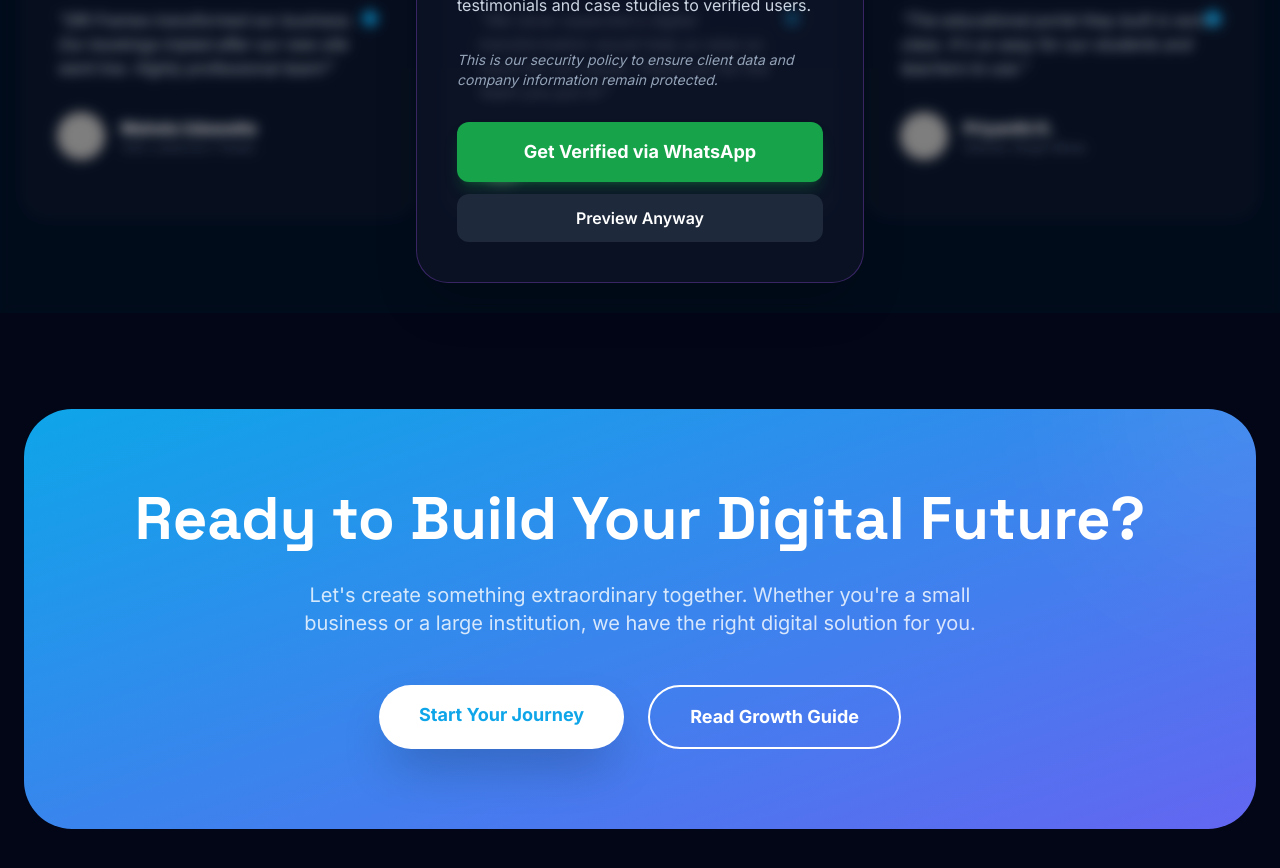
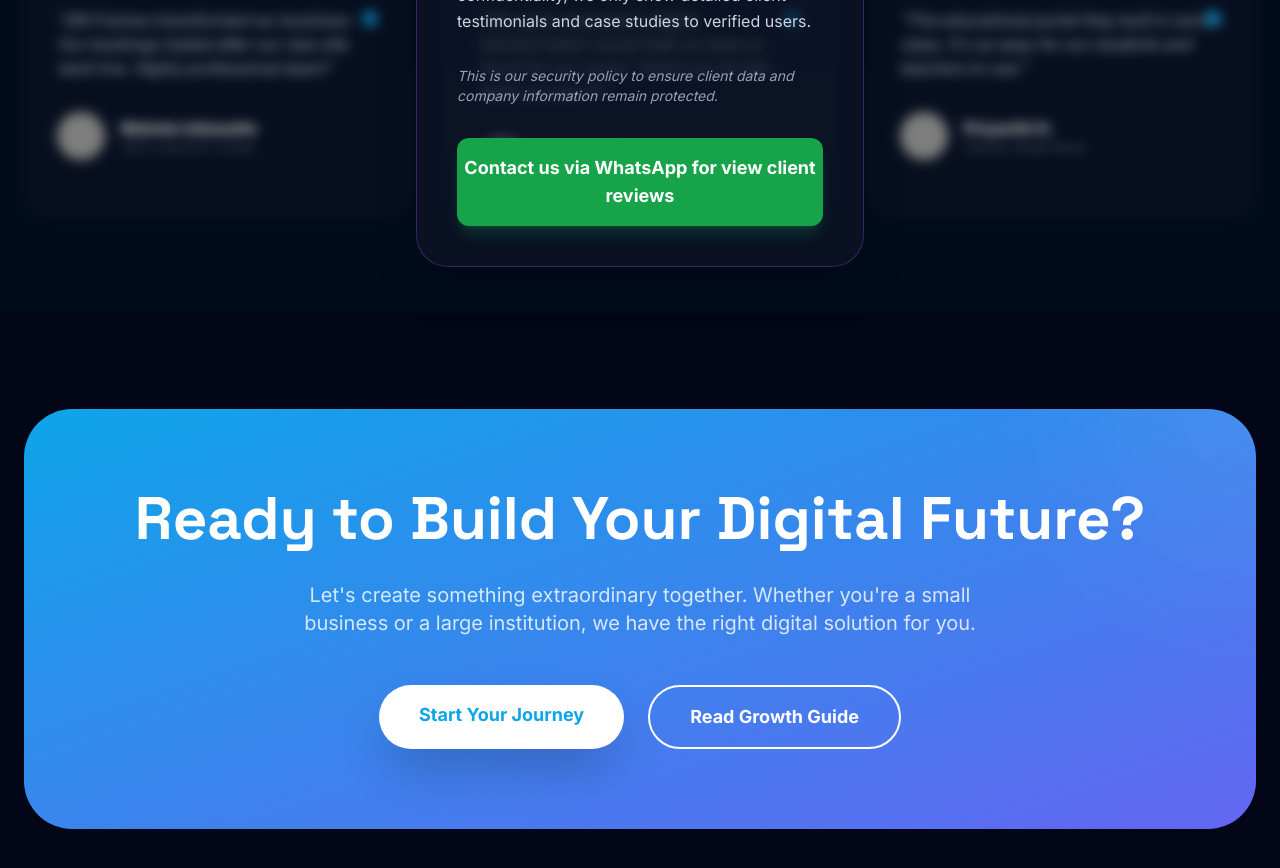
Before and after one commit to theekshanarajapakshe/sri-frames-website, a React (Vite) app: page /#/ in a window 1280 px wide. Shown: the part 3640-4508 px from the top of the page. Built offline with nearby package versions, Linux system fonts and the light colour scheme; grey boxes are pictures that could not be loaded.

Commit message:
Update testimonials overlay button text and remove preview button

```diff
--- a/pages/Home.tsx
+++ b/pages/Home.tsx
@@ -269,14 +269,8 @@ const Home: React.FC = () => {
                     rel="noopener noreferrer"
                     className="w-full bg-green-600 hover:bg-green-700 text-white py-4 rounded-xl font-bold text-lg transition-all shadow-lg shadow-green-600/25 text-center"
                   >
-                    Get Verified via WhatsApp
+                    Contact us via WhatsApp for view client reviews
                   </a>
-                  <button
-                    onClick={() => setShowTestimonialsOverlay(false)}
-                    className="w-full bg-slate-800 hover:bg-slate-700 text-white py-3 rounded-xl font-semibold transition-all"
-                  >
-                    Preview Anyway
-                  </button>
                 </div>
               </div>
             </div>
```
